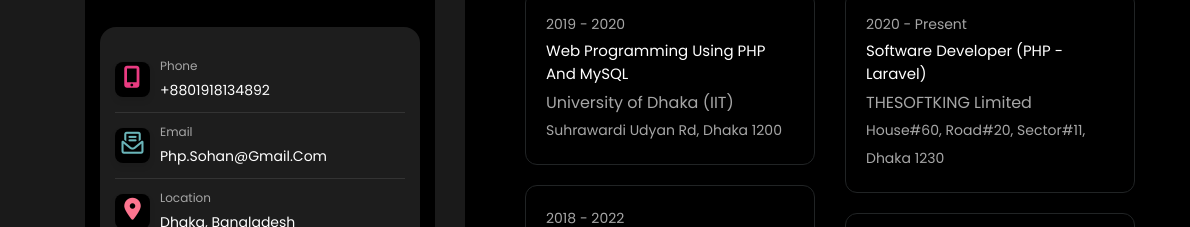
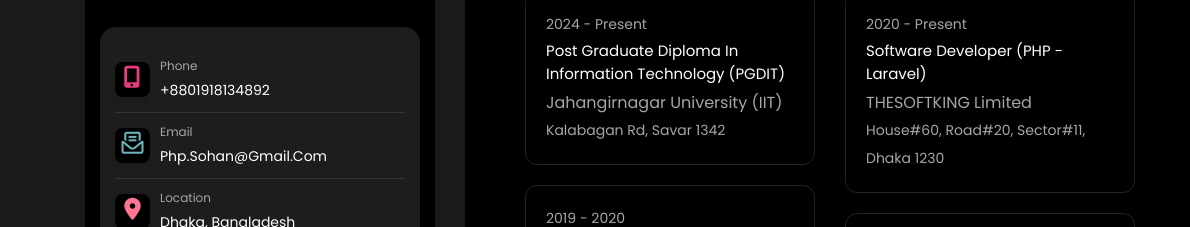
Before and after one commit to SohanTgs/me2, a plain HTML site: page resume.html in a window 1280 px wide. Shown: the part 573-800 px from the top of the page, 0-1190 px from the left. Drawn offline with Linux system fonts and the light colour scheme.

Commit message:
Add PDGIT in educational status

```diff
--- a/resume.html
+++ b/resume.html
@@ -12,7 +12,7 @@
     <title>Mohammad Sohan - Resume</title>
 
     <meta property="og:title" content="Mohammd Sohan">
-    <meta property="og:description" content="Experienced software developer with a versatile skill set spanning 4 years, adept in PHP (Laravel), Javascript, jQuery, MySQL, and proficient in additional technologies such as Django, web scraping, web extensions, WordPress plugins
+    <meta property="og:description" content="Experienced software developer with a versatile skill set spanning 4.5 years, adept in PHP (Laravel), Javascript, jQuery, MySQL, and proficient in additional technologies such as Django, web scraping, web extensions, WordPress plugins
     Passionate about crafting robust and innovative solutions to meet diverse client needs">
     <meta property="og:image" content="https://sohantgs.github.io/me/assets/images/seo.png"/>
     <meta property="og:type" content="website">
@@ -244,10 +244,16 @@
                                     </div>
                                     <div class="bostami-card-wrap">
                                         <div class="bostami-card-item bg-catkrill mb-20">
+                                            <span class="card-subtitle">2024 - Present</span>
+                                            <h6 class="card-title">Post Graduate Diploma in Information Technology (PGDIT)</h6>
+                                            <p class="card-text">Jahangirnagar University (IIT)</p>
+                                            <small>Kalabagan Rd, Savar 1342</small>
+                                        </div>
+                                        <div class="bostami-card-item bg-catkrill mb-20">
                                             <span class="card-subtitle">2019 - 2020</span>
                                             <h6 class="card-title">Web Programming using PHP and MySQL</h6>
                                             <p class="card-text">University of Dhaka (IIT)</p>
-                                            <small>Suhrawardi Udyan Rd, Dhaka 1200</small>
+                                            <small>Nilkhet Rd, Dhaka 1000</small>
                                         </div>
                                         <div class="bostami-card-item bg-catkrill mb-20">
                                             <span class="card-subtitle">2018 - 2022</span>
```
Also changed, not shown: index.html (+2 -2 lines), portfolio.html (+1 -1 lines), top_items.html (+1 -1 lines).
